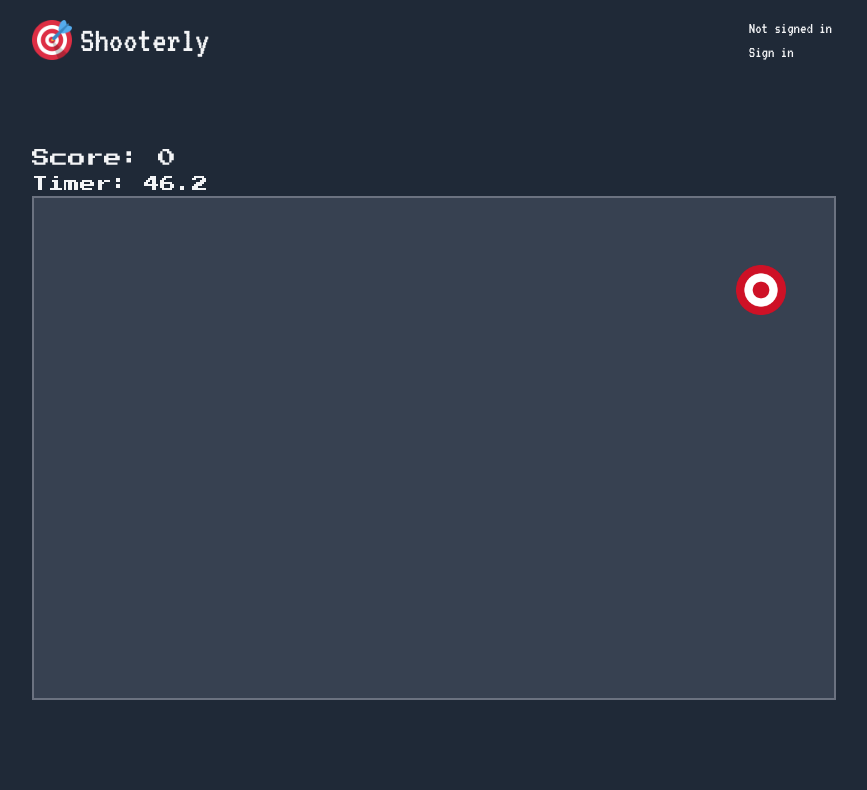
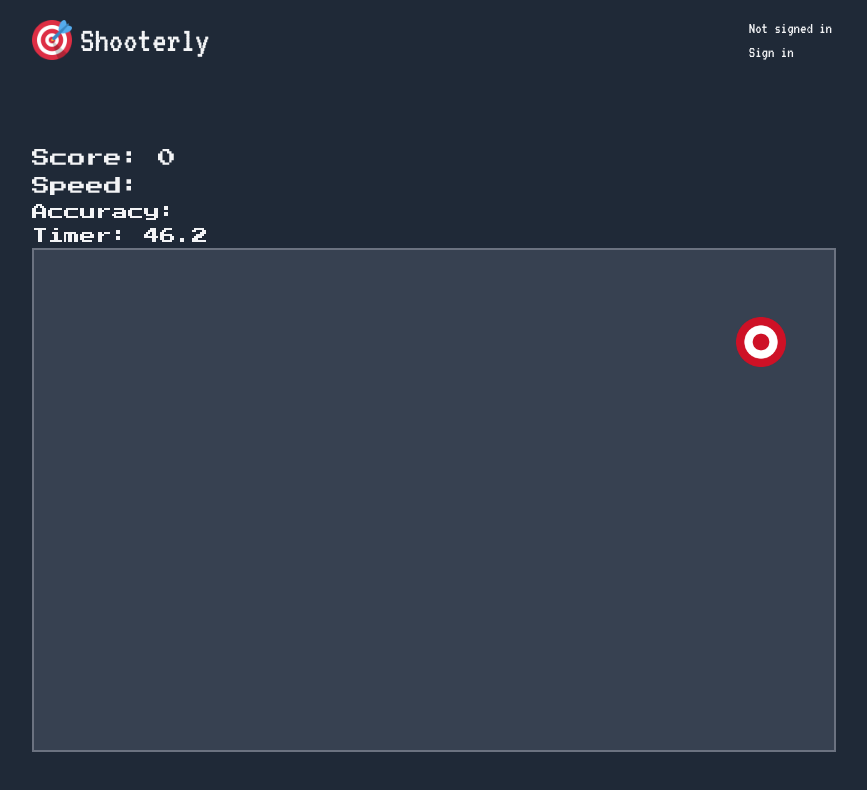
Before and after one commit to neilgebhard/online-shooter, a Next.js app: page / in a window 1280 px wide. Both pictures are taken after a click on the button "Start Game". Shown: the top 790 px of the page, without its empty margins (208-1075 px from the left). Built offline with nearby package versions, Linux system fonts and the light colour scheme; no server answers.

Commit message:
:construction: Add speed and accuracy

```diff
--- a/components/Game.tsx
+++ b/components/Game.tsx
@@ -1,11 +1,11 @@
 import { useState } from 'react'
 import StartScreen from './StartScreen'
 import GameScreen from './GameScreen'
-import Score from './Score'
 
 const App = () => {
   const [isPlaying, setIsPlaying] = useState(false)
   const [score, setScore] = useState(0)
+  const [misses, setMisses] = useState(0)
 
   const startGame = () => {
     setIsPlaying(true)
@@ -20,15 +20,20 @@ const App = () => {
     setScore((score) => score + 1)
   }
 
+  const incrementMiss = () => {
+    setMisses((misses) => misses + 1)
+  }
+
   return (
     <div className={`w-[800px] mx-auto`}>
       {isPlaying ? (
         <>
-          <Score score={score} />
           <GameScreen
             score={score}
+            misses={misses}
+            endGame={endGame}
             incrementScore={incrementScore}
-            endGame={endGame}
+            incrementMiss={incrementMiss}
           />
         </>
       ) : (
--- a/components/GameScreen.tsx
+++ b/components/GameScreen.tsx
@@ -11,11 +11,19 @@ import Countdown from 'react-countdown'
 
 type Props = {
   score: number
+  misses: number
+  endGame: () => void
   incrementScore: () => void
-  endGame: () => void
+  incrementMiss: () => void
 }
 
-const GameScreen = ({ score, incrementScore, endGame }: Props) => {
+const GameScreen = ({
+  score,
+  misses,
+  endGame,
+  incrementScore,
+  incrementMiss,
+}: Props) => {
   const [seconds, setSeconds] = useState(SECONDS_PER_GAME)
   const [position, setPosition] = useState(getRandomPosition())
   const timerId = useRef<ReturnType<typeof setTimeout> | null>(null)
@@ -51,19 +59,34 @@ const GameScreen = ({ score, incrementScore, endGame }: Props) => {
     incrementScore()
   }
 
+  const handleCanvasClick = () => {
+    incrementMiss()
+  }
+
+  const timeElapsed = SECONDS_PER_GAME - seconds
+  const speed = score / timeElapsed
+  const accuracy = (score / (misses + score)) * 100
+
   return (
     <>
+      <div className='text-lg'>Score: {score}</div>
+      <div className='text-lg'>
+        Speed: {speed > 0 && <span>{speed.toFixed(2)}t/s</span>}
+      </div>
+      <div>Accuracy: {accuracy > 0 && <span>{accuracy.toFixed(2)}%</span>}</div>
       <Countdown
         date={Date.now() + seconds * 1000}
         renderer={Timer}
         precision={1}
         intervalDelay={10}
       />
+
       <div className='relative h-[500px] w-[800px]'>
         <canvas
           width={800}
           height={500}
           className={`absolute border-2 border-gray-500 bg-gray-700 crosshair`}
+          onClick={handleCanvasClick}
         ></canvas>
         <div
           className='relative w-[50px] h-[50px] crosshair'
```
